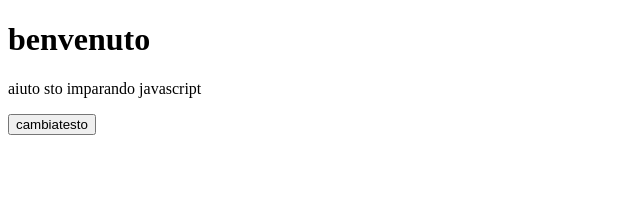
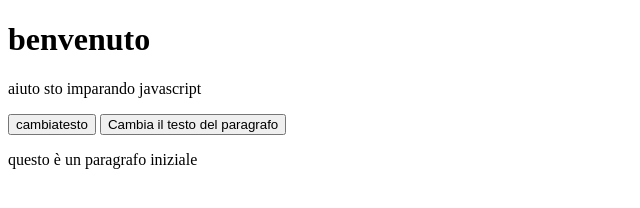
Before and after one commit to GiovanniTammaro9/javascritpt-DOM, a plain HTML site: page index.html in a window 1280 px wide. Shown: the whole page, without its empty margins (0-640 px from the left). Drawn offline with Linux system fonts and the light colour scheme.

Commit message:
innertext

```diff
--- a/index.html
+++ b/index.html
@@ -9,6 +9,7 @@
     <h1 id="titolo">benvenuto</h1>
     <p id="paragrafo">aiuto sto imparando javascript</p>
     <button onclick="modificaElemento()">cambiatesto</button>
+    <button onclick="modificaTesto()">Cambia il testo del paragrafo</button>
 
 
 
--- a/index.js
+++ b/index.js
@@ -8,3 +8,12 @@ function modificaElemento() {
     let titolo = document.querySelector("#titolo");
     titolo.innerHTML = "il testo è stato cambiato";
 }
+
+//innertext
+let paragrafo = document.createElement("p");
+paragrafo.innerText = "questo è un paragrafo iniziale";
+
+document.body.appendChild(paragrafo);
+function modificaTesto() {
+    paragrafo.innerText = "il testo del paragrafo è stato modificato";
+}
```
